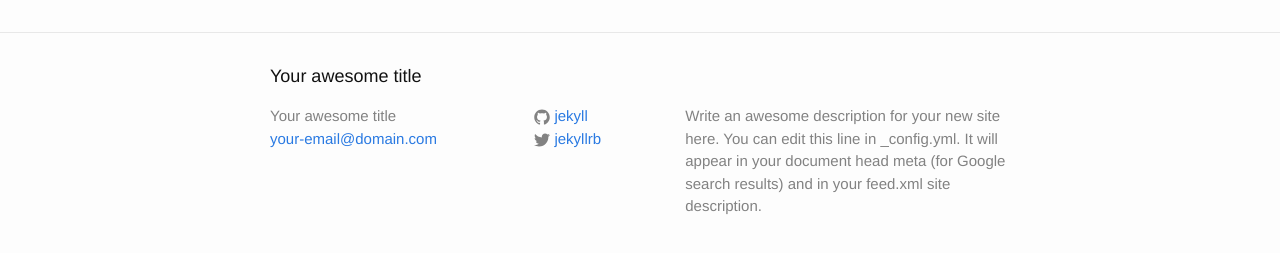
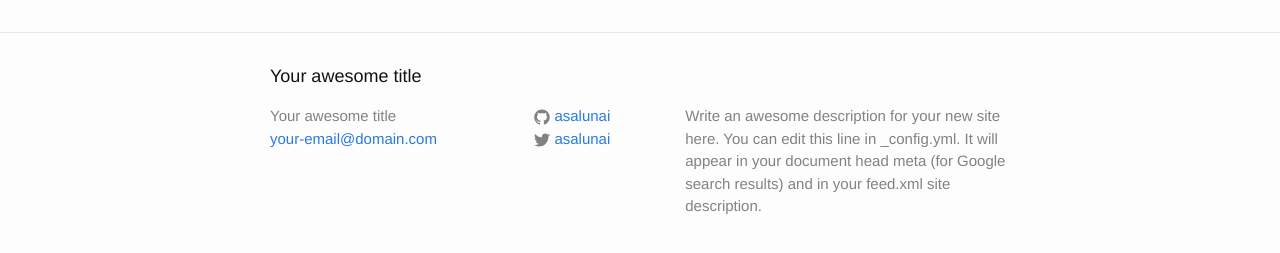
Before and after one commit to asalunai/asalunai.github.io, a Jekyll site: the page built from index.html, in a window 1280 px wide. Shown: the part 264-517 px from the top of the page. Built offline with Jekyll 4.4.1, drawn with Linux system fonts in a browser that asks for light colours.

Commit message:
atualiza informacoes pessoais

```diff
--- a/_config.yml
+++ b/_config.yml
@@ -6,9 +6,9 @@ description: > # this means to ignore newlines until "baseurl:"
   line in _config.yml. It will appear in your document head meta (for
   Google search results) and in your feed.xml site description.
 baseurl: "/example" # the subpath of your site, e.g. /blog/
-url: "http://jekyll.github.io" # the base hostname & protocol for your site
-twitter_username: jekyllrb
-github_username:  jekyll
+url: "http://asalunai.github.io" # the base hostname & protocol for your site
+twitter_username: asalunai
+github_username:  asalunai
 
 # Build settings
 markdown: kramdown
```
